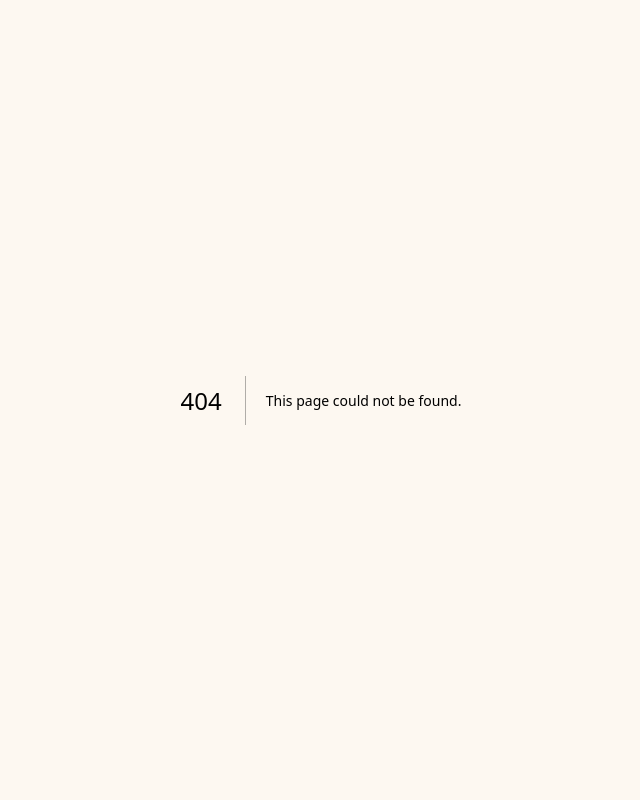
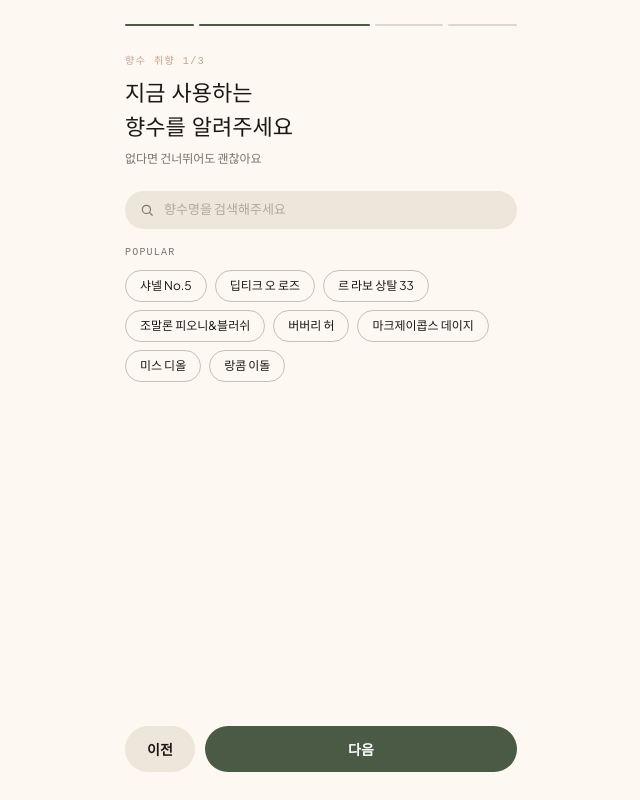
Before and after one commit to HyangDam/Front-End, a Next.js app: page /onboarding/step-2 in a window 1280 px wide. Before the commit this address had no page. Shown: the whole page, without its empty margins (319-959 px from the left). Built offline with nearby package versions, Linux system fonts and the light colour scheme.

Commit message:
feat: 온보딩 2단계(보유 향수) 구현

```diff
--- /dev/null
+++ b/src/app/onboarding/step-2/_consts/currentPerfumeOptions.const.ts
@@ -0,0 +1,14 @@
+export const CURRENT_PERFUME_OPTIONS = [
+  "샤넬 No.5",
+  "딥티크 오 로즈",
+  "르 라보 상탈 33",
+  "조말론 피오니&블러쉬",
+  "버버리 허",
+  "마크제이콥스 데이지",
+  "미스 디올",
+  "랑콤 이돌",
+  "우드세이지&씨솔트",
+  "나르시소 로드리게스",
+  "에르메스 갈롭",
+  "아쿠아 디 지오",
+];
--- /dev/null
+++ b/src/app/onboarding/step-2/page.tsx
@@ -0,0 +1,67 @@
+"use client";
+
+import { useState } from "react";
+import { useRouter } from "next/navigation";
+
+import Chip from "@/components/common/chip";
+
+import OnboardSearchField from "../_common/_components/OnboardSearchField";
+import OnboardShell from "../_common/_components/OnboardShell";
+import { useOnboardingStore } from "../_common/_hooks/useOnboardingStore";
+import { CURRENT_PERFUME_OPTIONS } from "./_consts/currentPerfumeOptions.const";
+
+export default function OnboardStep2Page() {
+  const router = useRouter();
+  const { currentPerfumes, toggleCurrentPerfume } = useOnboardingStore();
+  const [query, setQuery] = useState("");
+
+  const popular = CURRENT_PERFUME_OPTIONS.slice(0, 8);
+  const filtered = query
+    ? CURRENT_PERFUME_OPTIONS.filter((name) => name.includes(query))
+    : popular;
+
+  const handleNext = () => {
+    router.push("/onboarding/step-3");
+  };
+
+  return (
+    <OnboardShell
+      step={1}
+      total={4}
+      eyebrow="향수 취향 1/3"
+      title={"지금 사용하는\n향수를 알려주세요"}
+      subtitle="없다면 건너뛰어도 괜찮아요"
+      backHref="/onboarding/step-1"
+      onNext={handleNext}
+    >
+      <OnboardSearchField
+        value={query}
+        onChange={setQuery}
+        placeholder="향수명을 검색해주세요"
+      />
+
+      {!query && (
+        <p className="mb-2.5 font-mono text-[10px] uppercase tracking-[1.2px] text-muted">
+          Popular
+        </p>
+      )}
+
+      <div className="flex flex-wrap gap-2 pb-4">
+        {filtered.length === 0 ? (
+          <p className="w-full py-5 text-center font-sans text-xs text-muted">
+            검색 결과가 없어요
+          </p>
+        ) : (
+          filtered.map((name) => (
+            <Chip
+              key={name}
+              label={name}
+              selected={currentPerfumes.includes(name)}
+              onClick={() => toggleCurrentPerfume(name)}
+            />
+          ))
+        )}
+      </div>
+    </OnboardShell>
+  );
+}
```
